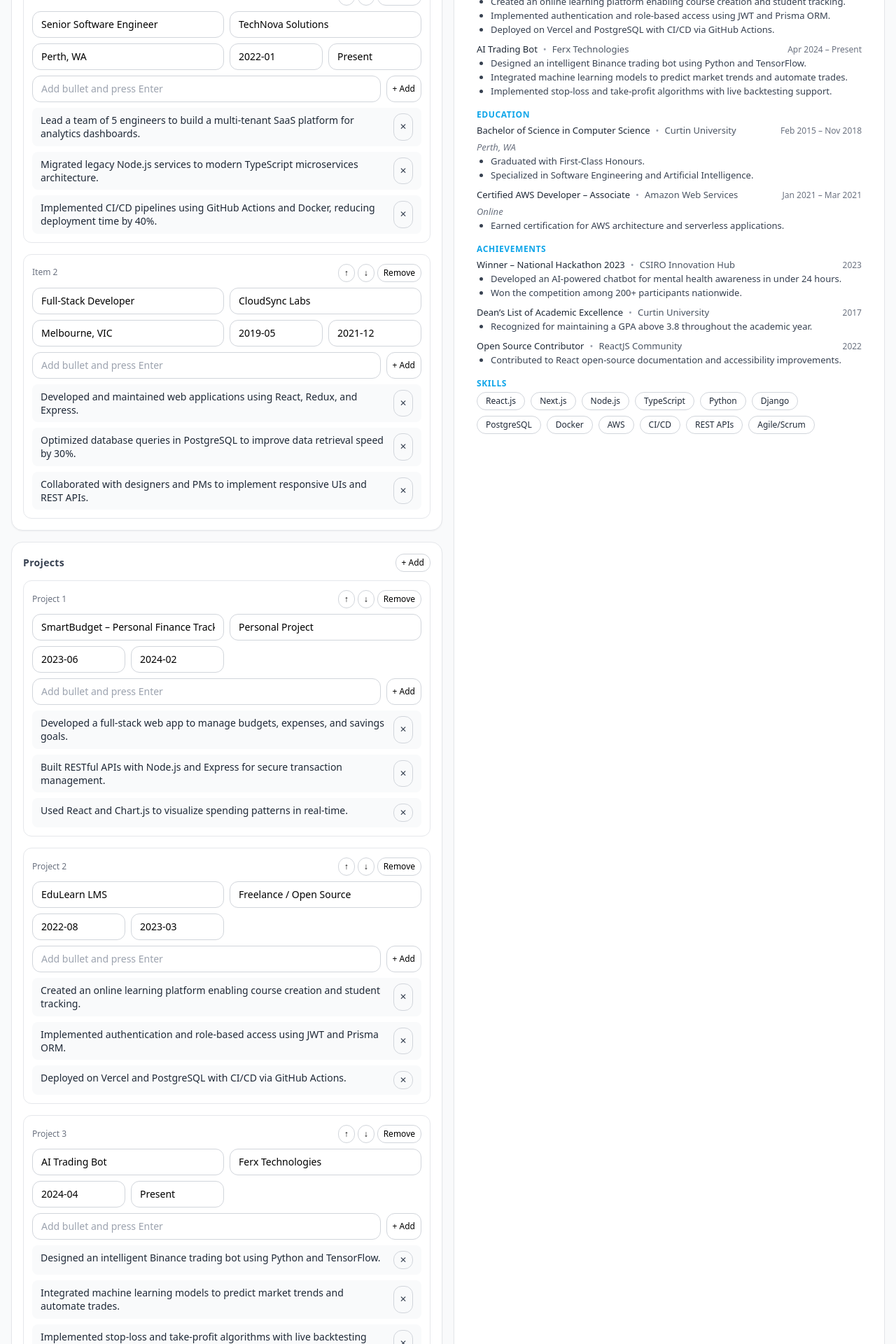
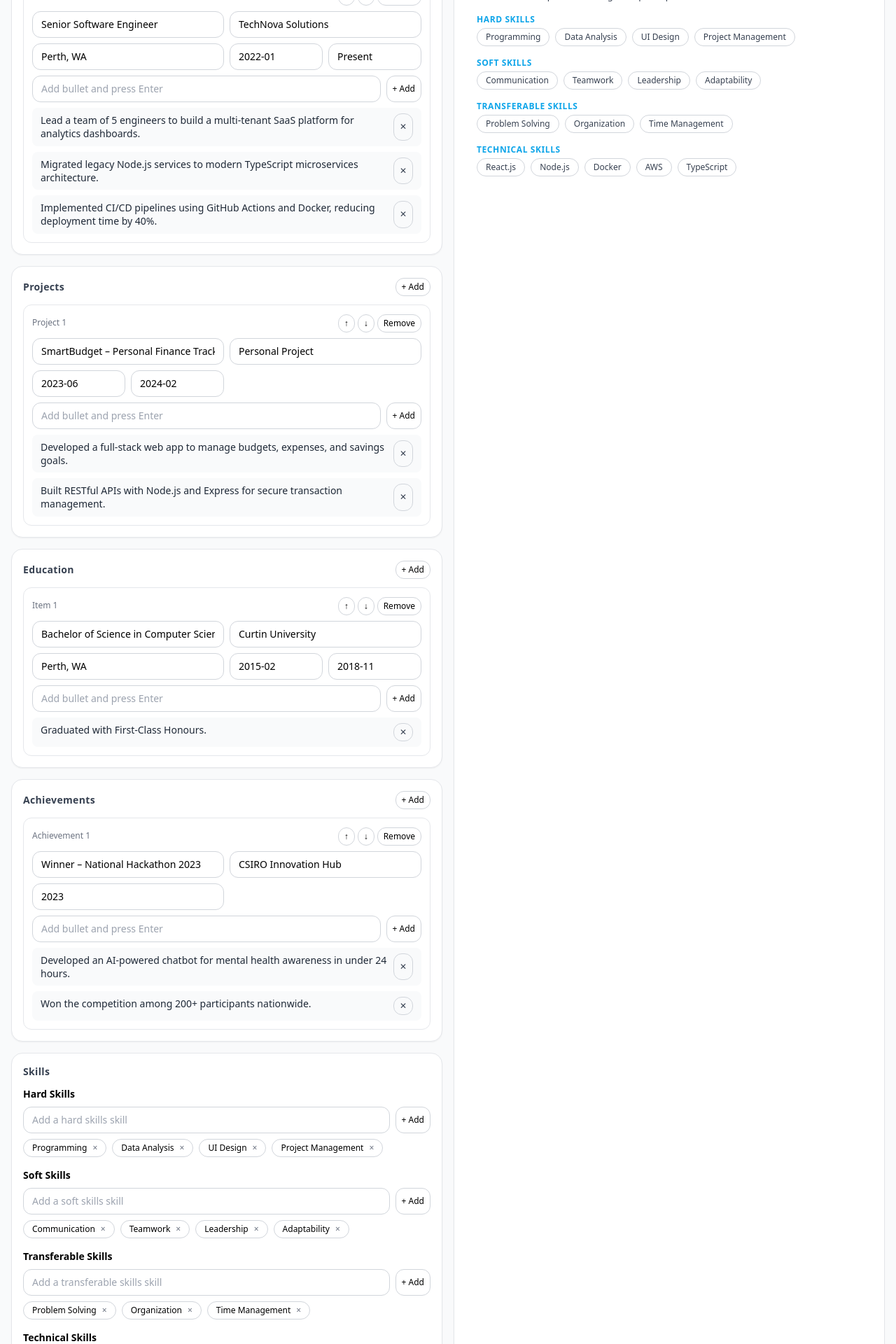
Before and after one commit to axcel-blade/resume-builder, a React (Vite) app: page / in a window 1280 px wide. Shown: the part 840-2760 px from the top of the page at 70% size. Built offline with nearby package versions, Linux system fonts and the light colour scheme.

Commit message:
Refactor skills management in templates and data model

```diff
--- a/src/components/SkillsEditor.jsx
+++ b/src/components/SkillsEditor.jsx
@@ -1,27 +1,70 @@
 import React, { useState } from "react";
 import { SectionCard, IconButton, Chip } from "./SharedInputs";
 
-export default function SkillsEditor({ data, set }) {
+function SkillCategoryEditor({ label, skills, onChange }) {
   const [val, setVal] = useState("");
-    const add = () => { if (!val.trim()) return; set({ skills: [...data.skills, val.trim()] }); setVal(""); };
-    const remove = (i) => set({ skills: data.skills.filter((_, idx) => idx !== i) });
+
+  const add = () => {
+    if (!val.trim()) return;
+    onChange([...skills, val.trim()]);
+    setVal("");
+  };
+
+  const remove = (i) => onChange(skills.filter((_, idx) => idx !== i));
 
   return (
-        <SectionCard title="Skills">
+    <div className="mb-4">
+      <h4 className="text-sm font-semibold mb-2">{label}</h4>
       <div className="flex gap-2">
         <input
           className="flex-1 rounded-xl border border-gray-300 px-3 py-2 text-sm outline-none focus:ring-2 focus:ring-sky-400"
           value={val}
           onChange={(e) => setVal(e.target.value)}
-            placeholder="Add a skill and press +"
+          placeholder={`Add a ${label.toLowerCase()} skill`}
         />
         <IconButton onClick={add}>+ Add</IconButton>
       </div>
-        <div className="mt-3 flex flex-wrap gap-2">
-            {data.skills.map((s, i) => (
-            <Chip key={i} onRemove={() => remove(i)}>{s}</Chip>
+      <div className="mt-2 flex flex-wrap gap-2">
+        {skills.map((s, i) => (
+          <Chip key={i} onRemove={() => remove(i)}>
+            {s}
+          </Chip>
         ))}
       </div>
+    </div>
+  );
+}
+
+export default function SkillsEditor({ data, set }) {
+  const update = (category, newList) =>
+    set({
+      skills: { ...data.skills, [category]: newList },
+    });
+
+  const { hard = [], soft = [], transferable = [], technical = [] } = data.skills || {};
+
+  return (
+    <SectionCard title="Skills">
+      <SkillCategoryEditor
+        label="Hard Skills"
+        skills={hard}
+        onChange={(list) => update("hard", list)}
+      />
+      <SkillCategoryEditor
+        label="Soft Skills"
+        skills={soft}
+        onChange={(list) => update("soft", list)}
+      />
+      <SkillCategoryEditor
+        label="Transferable Skills"
+        skills={transferable}
+        onChange={(list) => update("transferable", list)}
+      />
+      <SkillCategoryEditor
+        label="Technical Skills"
+        skills={technical}
+        onChange={(list) => update("technical", list)}
+      />
     </SectionCard>
   );
 }
--- a/src/components/TemplateBasic.jsx
+++ b/src/components/TemplateBasic.jsx
@@ -11,6 +11,13 @@
   const accent = data.meta.accent;
   const profile = data.profile;
 
+  const renderSkillSection = (title, list) =>
+    list?.length > 0 && (
+      <Section title={title} accent={accent}>
+        <p className="text-[13px] text-gray-700">{list.join(", ")}</p>
+      </Section>
+    );
+
   return (
     <div className="print-page mx-auto text-[14px] leading-6 font-serif p-8">
       <div className="text-center mb-6">
@@ -21,23 +28,6 @@
         <p className="text-xs text-gray-600 mt-1">
           {profile.email} • {profile.phone} • {profile.location}
         </p>
-        {data.links?.length > 0 && (
-          <p className="mt-1 text-xs text-gray-600">
-            {data.links.map((l, i) => (
-              <span key={l.id}>
-                <a
-                  href={l.url.startsWith("http") ? l.url : `https://${l.url}`}
-                  target="_blank"
-                  rel="noreferrer"
-                  className="text-sky-600 hover:underline print:no-underline"
-                >
-                  {l.label}
-                </a>
-                {i < data.links.length - 1 && " • "}
-              </span>
-            ))}
-          </p>
-        )}
       </div>
 
       {profile.summary && (
@@ -80,11 +70,11 @@
         </Section>
       )}
 
-      {data.skills?.length > 0 && (
-        <Section title="Skills" accent={accent}>
-          <p className="text-[13px] text-gray-700">{data.skills.join(", ")}</p>
-        </Section>
-      )}
+      {/* New categorized skills */}
+      {renderSkillSection("Hard Skills", data.skills?.hard)}
+      {renderSkillSection("Soft Skills", data.skills?.soft)}
+      {renderSkillSection("Transferable Skills", data.skills?.transferable)}
+      {renderSkillSection("Technical Skills", data.skills?.technical)}
     </div>
   );
 }
--- a/src/components/TemplateModern.jsx
+++ b/src/components/TemplateModern.jsx
@@ -10,6 +10,22 @@
 export default function TemplateModern({ data }) {
   const accent = data.meta.accent;
   const profile = data.profile;
+
+  const renderSkillSection = (title, list) =>
+    list?.length > 0 && (
+      <Section title={title} accent={accent}>
+        <div className="flex flex-wrap gap-2 text-[13px] text-gray-700">
+          {list.map((s, i) => (
+            <span
+              key={i}
+              className="rounded-full border border-gray-300 px-3 py-1 text-xs"
+            >
+              {s}
+            </span>
+          ))}
+        </div>
+      </Section>
+    );
 
   return (
     <div className="p-8 text-[14px] leading-5">
@@ -25,22 +41,6 @@
           {profile.location && <span>{profile.location}</span>}
           {profile.website && <span>{profile.website}</span>}
         </div>
-
-        {data.links?.length > 0 && (
-          <div className="mt-2 flex flex-wrap gap-x-4 gap-y-1 text-xs text-gray-600">
-            {data.links.map((l) => (
-              <a
-                key={l.id}
-                href={l.url.startsWith("http") ? l.url : `https://${l.url}`}
-                target="_blank"
-                rel="noreferrer"
-                className="hover:underline text-sky-600 print:no-underline"
-              >
-                {l.label}
-              </a>
-            ))}
-          </div>
-        )}
       </div>
 
       {profile.summary && (
@@ -83,20 +83,11 @@
         </Section>
       )}
 
-      {data.skills?.length > 0 && (
-        <Section title="Skills" accent={accent}>
-          <div className="flex flex-wrap gap-2">
-            {data.skills.map((s, i) => (
-              <span
-                key={i}
-                className="rounded-full border border-gray-300 px-3 py-1 text-xs"
-              >
-                {s}
-              </span>
-            ))}
-          </div>
-        </Section>
-      )}
+      {/* New categorized skills */}
+      {renderSkillSection("Hard Skills", data.skills?.hard)}
+      {renderSkillSection("Soft Skills", data.skills?.soft)}
+      {renderSkillSection("Transferable Skills", data.skills?.transferable)}
+      {renderSkillSection("Technical Skills", data.skills?.technical)}
     </div>
   );
 }
--- a/src/components/TemplateSidebar.jsx
+++ b/src/components/TemplateSidebar.jsx
@@ -8,12 +8,23 @@
   const dateRange = (start, end) =>
     `${monthYYYY(start)} – ${monthYYYY(end) || "Present"}`;
 
+  const renderSkillList = (title, list) =>
+    list?.length > 0 && (
+      <div className="mt-4">
+        <h3 className="text-sm font-semibold mb-1" style={{ color: accent }}>
+          {title}
+        </h3>
+        <ul className="ml-4 list-disc space-y-1 text-gray-700">
+          {list.map((s, i) => (
+            <li key={i}>{s}</li>
+          ))}
+        </ul>
+      </div>
+    );
+
   return (
     <div className="print-page mx-auto flex text-[13px]">
-      <aside
-        className="w-[30%] bg-gray-50 p-6 border-r border-gray-200"
-        style={{ color: "#333" }}
-      >
+      <aside className="w-[30%] bg-gray-50 p-6 border-r border-gray-200">
         <h1 className="text-2xl font-bold mb-1" style={{ color: accent }}>
           {profile.fullName}
         </h1>
@@ -26,49 +37,20 @@
           {profile.website && <p>{profile.website}</p>}
         </div>
 
-        {data.links?.length > 0 && (
-          <div className="mt-3 text-xs space-y-1">
-            {data.links.map((l) => (
-              <a
-                key={l.id}
-                href={l.url.startsWith("http") ? l.url : `https://${l.url}`}
-                target="_blank"
-                rel="noreferrer"
-                className="block text-sky-600 hover:underline print:no-underline"
-              >
-                {l.label}
-              </a>
-            ))}
-          </div>
-        )}
-
-        {data.skills?.length > 0 && (
-          <div className="mt-6">
-            <h3 className="text-sm font-semibold mb-2" style={{ color: accent }}>
-              Skills
-            </h3>
-            <ul className="ml-4 list-disc space-y-1 text-gray-700">
-              {data.skills.map((s, i) => (
-                <li key={i}>{s}</li>
-              ))}
-            </ul>
-          </div>
-        )}
+        {/* Categorized Skills */}
+        {renderSkillList("Hard Skills", data.skills?.hard)}
+        {renderSkillList("Soft Skills", data.skills?.soft)}
+        {renderSkillList("Transferable Skills", data.skills?.transferable)}
+        {renderSkillList("Technical Skills", data.skills?.technical)}
       </aside>
 
       <main className="flex-1 p-8 leading-5">
         {profile.summary && (
-          <div className="mb-4">
-            <h3
-              className="text-sm font-semibold uppercase tracking-wide"
-              style={{ color: accent }}
-            >
-              Summary
-            </h3>
+          <Section title="Summary" accent={accent}>
             <p className="text-[13px] text-gray-700 whitespace-pre-wrap break-words">
               {profile.summary}
             </p>
-          </div>
+          </Section>
         )}
 
         {["experience", "projects", "education", "achievements"].map((key) =>
@@ -82,7 +64,9 @@
                 <div key={item.id}>
                   <div className="text-[13px] font-medium">
                     <span>{item.role || item.title || item.degree}</span>
-                    {item.company || item.organization || item.school ? (
+                    {item.company ||
+                    item.organization ||
+                    item.school ? (
                       <>
                         <span className="mx-2 text-gray-400">•</span>
                         <span className="text-gray-600">
@@ -98,10 +82,6 @@
                     <div className="text-xs text-gray-500 mt-0.5">
                       {dateRange(item.start || item.year, item.end)}
                     </div>
-                  )}
-
-                  {item.location && (
-                    <div className="italic text-gray-500">{item.location}</div>
                   )}
 
                   {item.bullets?.length > 0 && (
--- a/src/data/defaultData.js
+++ b/src/data/defaultData.js
@@ -18,20 +18,12 @@
     { id: "3", label: "Portfolio", url: "janedoe.dev/portfolio" },
   ],
 
-    skills: [
-        "React.js",
-        "Next.js",
-        "Node.js",
-        "TypeScript",
-        "Python",
-        "Django",
-        "PostgreSQL",
-        "Docker",
-        "AWS",
-        "CI/CD",
-        "REST APIs",
-        "Agile/Scrum",
-    ],
+  skills: {
+    hard: ["Programming", "Data Analysis", "UI Design", "Project Management"],
+    soft: ["Communication", "Teamwork", "Leadership", "Adaptability"],
+    transferable: ["Problem Solving", "Organization", "Time Management"],
+    technical: ["React.js", "Node.js", "Docker", "AWS", "TypeScript"],
+  },
 
   experience: [
     {
@@ -47,19 +39,6 @@
         "Implemented CI/CD pipelines using GitHub Actions and Docker, reducing deployment time by 40%.",
       ],
     },
-        {
-        id: "exp2",
-        role: "Full-Stack Developer",
-        company: "CloudSync Labs",
-        location: "Melbourne, VIC",
-        start: "2019-05",
-        end: "2021-12",
-        bullets: [
-            "Developed and maintained web applications using React, Redux, and Express.",
-            "Optimized database queries in PostgreSQL to improve data retrieval speed by 30%.",
-            "Collaborated with designers and PMs to implement responsive UIs and REST APIs.",
-        ],
-        },
   ],
 
   education: [
@@ -70,19 +49,7 @@
       location: "Perth, WA",
       start: "2015-02",
       end: "2018-11",
-        bullets: [
-            "Graduated with First-Class Honours.",
-            "Specialized in Software Engineering and Artificial Intelligence.",
-        ],
-        },
-        {
-        id: "edu2",
-        degree: "Certified AWS Developer – Associate",
-        school: "Amazon Web Services",
-        location: "Online",
-        start: "2021-01",
-        end: "2021-03",
-        bullets: ["Earned certification for AWS architecture and serverless applications."],
+      bullets: ["Graduated with First-Class Honours."],
     },
   ],
 
@@ -90,25 +57,12 @@
     {
       id: "proj1",
       title: "SmartBudget – Personal Finance Tracker",
-        description:
-            "A full-stack web app that helps users manage budgets, track expenses, and visualize spending trends.",
-        technologies: ["React", "Node.js", "MongoDB", "Chart.js"],
-        link: "https://smartbudget.dev",
+      organization: "Personal Project",
+      start: "2023-06",
+      end: "2024-02",
       bullets: [
-            "Designed REST APIs for expense management and authentication.",
-            "Integrated chart visualizations and implemented JWT-based auth.",
-        ],
-        },
-        {
-        id: "proj2",
-        title: "EduLearn LMS",
-        description:
-            "An online learning management system that enables instructors to create, manage, and grade online courses.",
-        technologies: ["Next.js", "PostgreSQL", "Prisma", "TailwindCSS"],
-        link: "https://edulearn.io",
-        bullets: [
-            "Built instructor dashboards with course analytics and student engagement stats.",
-            "Implemented payment integration using Stripe API.",
+        "Developed a full-stack web app to manage budgets, expenses, and savings goals.",
+        "Built RESTful APIs with Node.js and Express for secure transaction management.",
       ],
     },
   ],
@@ -124,61 +78,5 @@
         "Won the competition among 200+ participants nationwide.",
       ],
     },
-        {
-        id: "ach2",
-        title: "Dean’s List of Academic Excellence",
-        organization: "Curtin University",
-        year: "2017",
-        bullets: [
-            "Recognized for maintaining a GPA above 3.8 throughout the academic year.",
-        ],
-        },
-        {
-        id: "ach3",
-        title: "Open Source Contributor",
-        organization: "ReactJS Community",
-        year: "2022",
-        bullets: [
-            "Contributed to React open-source documentation and accessibility improvements.",
-        ],
-        },
-    ],
-    projects: [
-        {
-            id: "proj1",
-            title: "SmartBudget – Personal Finance Tracker",
-            organization: "Personal Project",
-            start: "2023-06",
-            end: "2024-02",
-            bullets: [
-            "Developed a full-stack web app to manage budgets, expenses, and savings goals.",
-            "Built RESTful APIs with Node.js and Express for secure transaction management.",
-            "Used React and Chart.js to visualize spending patterns in real-time.",
-            ],
-        },
-        {
-            id: "proj2",
-            title: "EduLearn LMS",
-            organization: "Freelance / Open Source",
-            start: "2022-08",
-            end: "2023-03",
-            bullets: [
-            "Created an online learning platform enabling course creation and student tracking.",
-            "Implemented authentication and role-based access using JWT and Prisma ORM.",
-            "Deployed on Vercel and PostgreSQL with CI/CD via GitHub Actions.",
-            ],
-        },
-        {
-            id: "proj3",
-            title: "AI Trading Bot",
-            organization: "Ferx Technologies",
-            start: "2024-04",
-            end: "Present",
-            bullets: [
-            "Designed an intelligent Binance trading bot using Python and TensorFlow.",
-            "Integrated machine learning models to predict market trends and automate trades.",
-            "Implemented stop-loss and take-profit algorithms with live backtesting support.",
-            ],
-        },
   ],
 };
```
Lines whose indentation alone changed are shown as unchanged.
